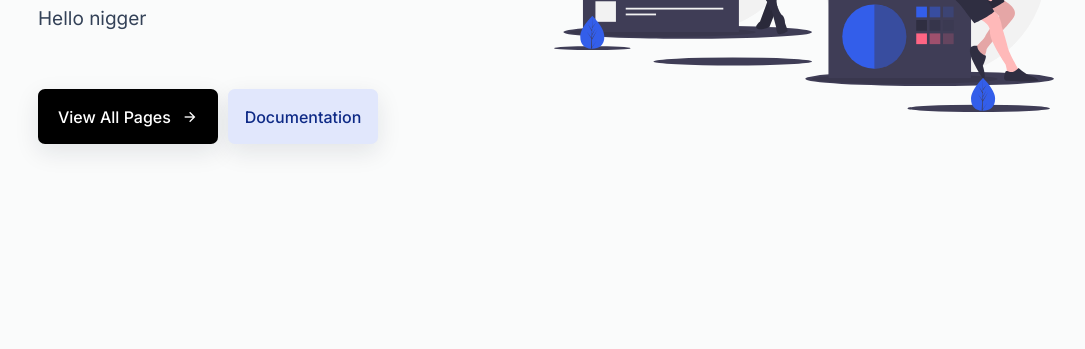
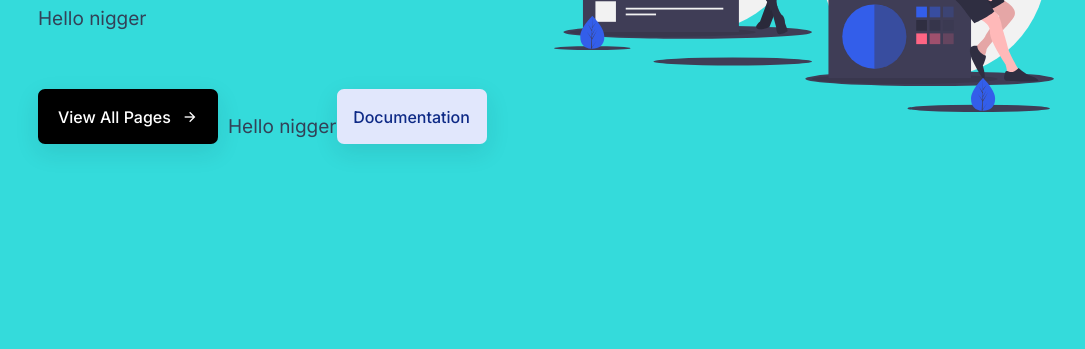
Before and after one commit to AlbarnT5/alvaro_proyecto1, a plain HTML site: page index.html in a window 1280 px wide. Shown: the part 416-765 px from the top of the page, without its empty margins (106-1191 px from the left). Drawn offline with nearby package versions, Linux system fonts and the light colour scheme.

Commit message:
primer commint desde visualcode

```diff
--- a/css/style.css
+++ b/css/style.css
@@ -28,7 +28,7 @@ body {
   width: 100%;
   height: 100vh;
   overflow-x: hidden;
-  background-color: #fafbfb;
+  background-color: #34dbdb;
 }
 ul li {
   list-style-type: none;
--- a/index.html
+++ b/index.html
@@ -71,6 +71,10 @@
               <button class="btn view_more_btn">
                 view all pages <i class="ri-arrow-right-line"></i>
               </button>
+              <p class="info-text">
+                Hello nigger
+              </p>
+
 
               <button class="btn documentation_btn">documentation</button>
             </div>
```
